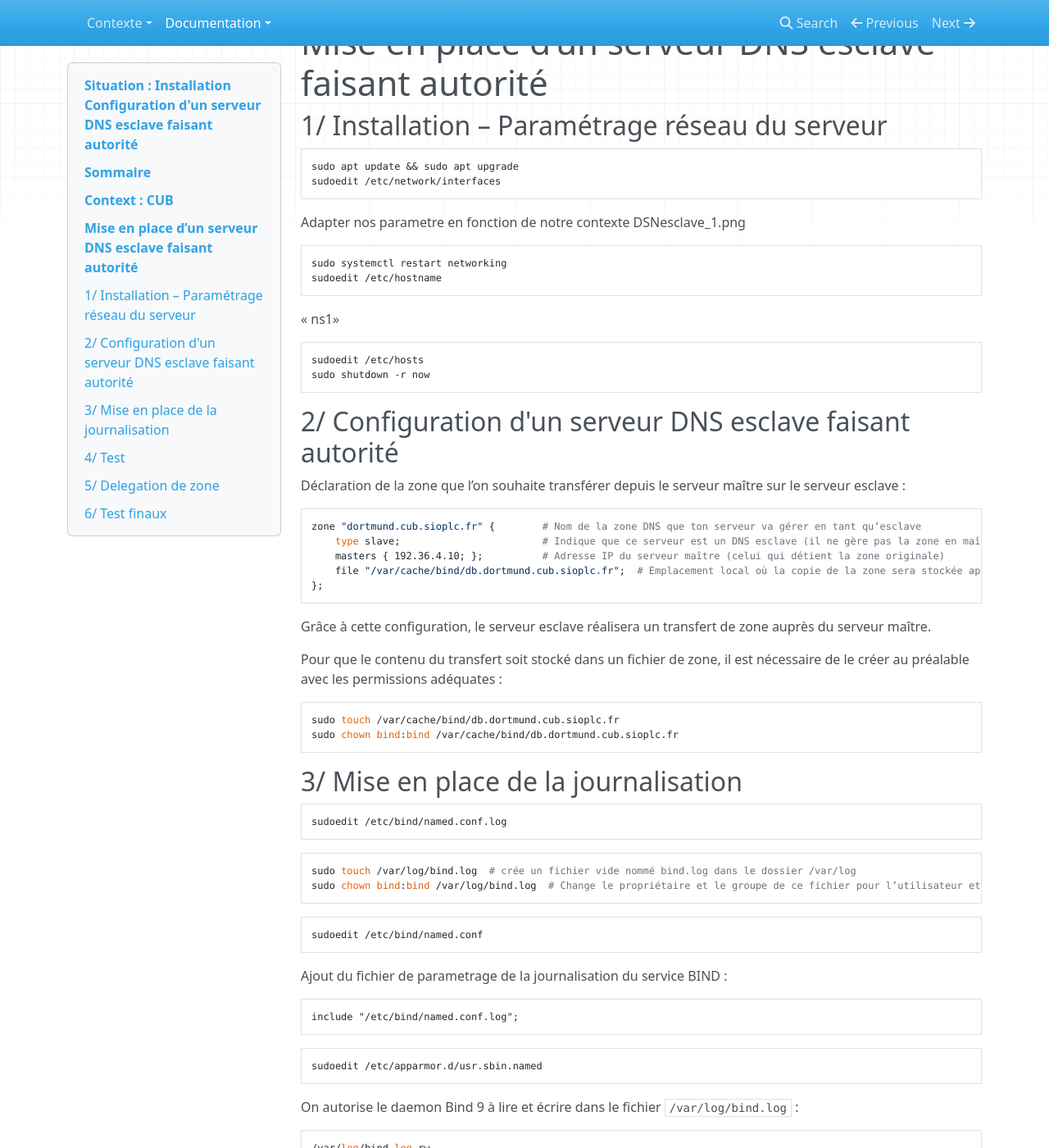
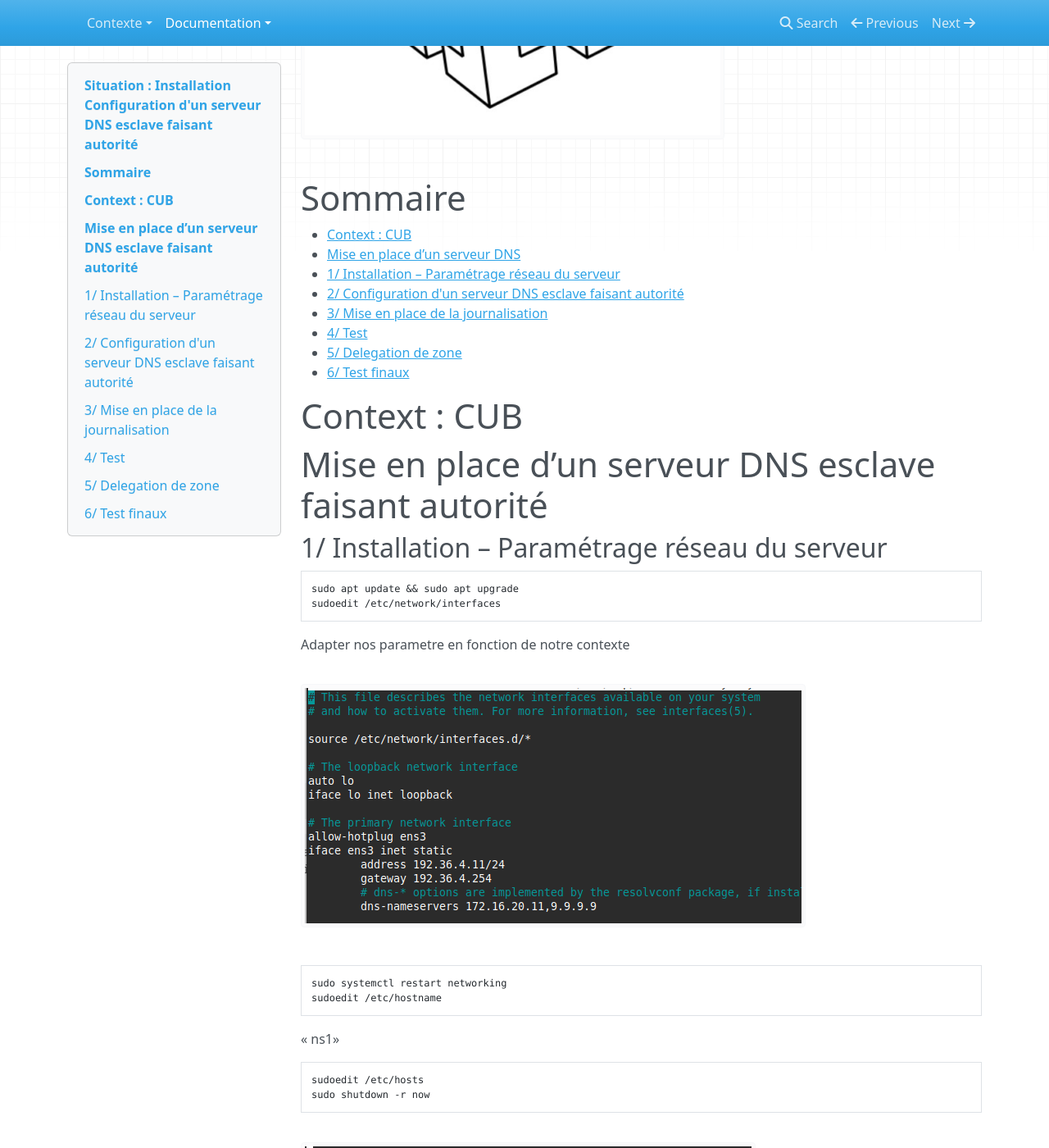
Before and after one commit to hugog36/CUBDOCUMENTATIONDORTMUND, an MkDocs documentation site: the page built from docs/documentation/DNS/LucienBescos - Exploitation des services - Mise en place d'un DNS recursif Esclave + Délegation de zone.md, in a window 1280 px wide and 1400 px high, scrolled down 548 px. Shown: the whole window at 82% size. Built offline with MkDocs 1.6.1, drawn with Linux system fonts in a browser that asks for light colours; nearby versions of some CDN libraries; some of the changed lines change nothing that is shown; some of the changed text lies outside the part shown.

Commit message:
Update LucienBescos - Exploitation des services - Mise en place d'un DNS recursif Esclave + Délegation de zone.md

````diff
--- a/docs/documentation/DNS/LucienBescos - Exploitation des services - Mise en place d'un DNS recursif Esclave + Délegation de zone.md
+++ b/docs/documentation/DNS/LucienBescos - Exploitation des services - Mise en place d'un DNS recursif Esclave + Délegation de zone.md
@@ -3,9 +3,13 @@
 **Contexte :** CUB
 **Réalisé par :** Lucien BESCOS
 
+![Logo CUB](../../medias/logocub.png)
+
+
+
 # Sommaire
 - [Context : CUB](#context--cub)
-- [Mise en place d’un serveur DNS C](#mise-en-place-dun-serveur-dns-recursif)
+- [Mise en place d’un serveur DNS ](#mise-en-place-dun-serveur-dns-recursif)
   - [1/ Installation – Paramétrage réseau du serveur](#1-installation--paramétrage-réseau-du-serveur)
   - [2/ Configuration d'un serveur DNS esclave faisant autorité](#2-configuration-dun-serveur-dns-esclave-faisant-autorité)
   - [3/ Mise en place de la journalisation](#3-mise-en-place-de-la-journalisation)
@@ -25,7 +29,8 @@
 ```
 
 Adapter nos parametre en fonction de notre contexte
-DSNesclave_1.png
+
+![Logo CUB](../../medias/DSNesclave_1.png)
 
 
 ```bash
@@ -40,9 +45,16 @@
 sudo shutdown -r now
 ```
 
+
+![Logo CUB](../../medias/DSNesclave_2.png)
+
+
 ## 2/ Configuration d'un serveur DNS esclave faisant autorité
 
 Déclaration de la zone que l’on souhaite transférer depuis le serveur maître sur le serveur esclave :
+
+
+![Logo CUB](../../medias/DSNesclave_3.png)
 
 ```bash
 zone "dortmund.cub.sioplc.fr" {        # Nom de la zone DNS que ton serveur va gérer en tant qu’esclave
@@ -67,6 +79,8 @@
 sudoedit /etc/bind/named.conf.log
 ```
 
+![Logo CUB](../../medias/DSNesclave_4.png)
+
 ```bash
 sudo touch /var/log/bind.log  # crée un fichier vide nommé bind.log dans le dossier /var/log
 sudo chown bind:bind /var/log/bind.log  # Change le propriétaire et le groupe de ce fichier pour l’utilisateur et le groupe bind
@@ -76,7 +90,8 @@
 sudoedit /etc/bind/named.conf
 ```
 
-Ajout du fichier de parametrage de la journalisation du service BIND :
+Ajout du fichier de parametrage de la journalisation du service BIND
+include "/etc/bind/named.conf.log";
 
 ```text
 include "/etc/bind/named.conf.log";
@@ -107,21 +122,49 @@
 
 Forcer manuellement un transfert de zone depuis l’esclave :
 
+![Logo CUB](../../medias/DSNesclave_5.png)
+
+
+
 Consulter les journaux BIND pour voir le résultat :
 
+![Logo CUB](../../medias/DSNesclave_6.png)
+
 Vérifier si le fichier de zone a bien été créé :
+
+![Logo CUB](../../medias/DSNesclave_7.png)
+
+
 On voit bien notre agence sur la deuxième ligne
 
 Lire le contenu du fichier de zone :
+
+![Logo CUB](../../medias/DSNesclave_8.png)
+
 Le fichier `/var/cache/bind/db.dortmund.cub.sioplc.fr` est stocké dans un format binaire interne utilisé par BIND pour optimiser la vitesse de chargement — ce n’est pas un fichier texte lisible comme sur le maître.
 
 ## 5/ Delegation de zone
 
 Se connecter au serveur parent puis dans le fichier de configuration
 
+![Logo CUB](../../medias/DSNesclave_9.png)
+
+![Logo CUB](../../medias/DSNesclave_10.png)
+
 ## 6/ Test finaux
 
 - Test résolution du domaine grâce aux serveurs autoritaires
+
+![Logo CUB](../../medias/DSNesclave_11.png)
+
 - Test si nous arrêtons le serveur autoritaire maître
+
+![Logo CUB](../../medias/DSNesclave_12.png)
+
+![Logo CUB](../../medias/DSNesclave_13.png)
+
+
 - Nous pouvons voir que notre esclave a pris le relais
 - Résolution du domaine californie
+
+![Logo CUB](../../medias/DSNesclave_14.png)
````
